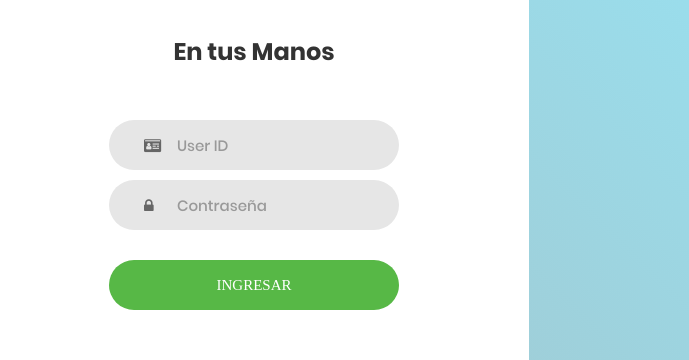
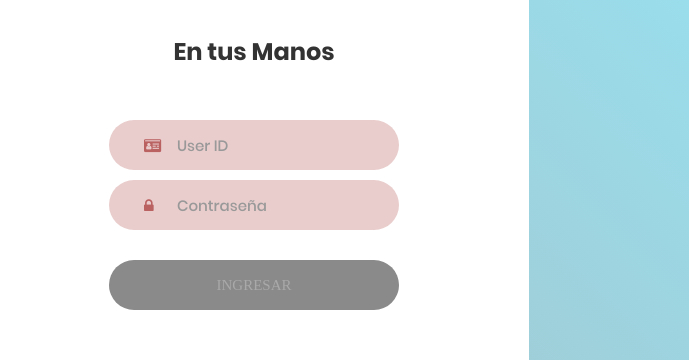
Before and after one commit to bmurillofan/ProgramacionIntegradaYTecnologiasweb, a website: page index.html in a window 1280 px wide. Shown: the part 218-578 px from the top of the page, 591-1280 px from the left. Drawn offline with nearby package versions, Linux system fonts and the light colour scheme; a web font is replaced by a local one.

Commit message:
Validacion Completa del formulario
Validacion

```diff
--- a/css/MyStyles.css
+++ b/css/MyStyles.css
@@ -12,3 +12,19 @@ img {
     50% { -webkit-transform: rotate(-6deg); }
     100% { -webkit-transform: rotate(6deg); }
 }
+
+
+input.ng-invalid {
+	background-color: #ba616152;
+}
+
+input.ng-valid {
+	background-color: #77ba6152;
+}
+
+
+button:disabled {
+	background-color: #8a8a8a;
+	color: darkgrey;
+	cursor: not-allowed;
+}
--- a/index.html
+++ b/index.html
@@ -43,29 +43,28 @@
 					<img class="thumb" src="images/EnTusManosLogo.png" alt="IMG">
 				</div>
 
-				<form class="login100-form validate-form">
+				<form novalidate name="loginForm" class="login100-form validate-form">
 					<span class="login100-form-title">
 						En tus Manos
 					</span>
 
-					<div class="wrap-input100 validate-input" data-validate = "Valid email is required: ex@abc.xyz">
-						<input class="input100" type="text" name="email" placeholder="User ID">
-						<span class="focus-input100"></span>
+					<div class="wrap-input100 validate-input">
+						<input ng-model="usuarioID" required pattern="^[a-zA-Z][a-zA-Z0-9-_\.]{1,20}$" class="input100" type="text" name="nombre" placeholder="User ID">
+						<span class="focus-input100" style="color:{{ loginForm.nombre.$valid ? '#77ba61' : '#ba6161' }}"></span>
 						<span class="symbol-input100">
-							<i class="fa fa-id-card" aria-hidden="true"></i>
+							<i class="fa fa-id-card" style="color:{{ loginForm.nombre.$valid ? '#77ba61' : '#ba6161' }}" aria-hidden="true"></i>
 						</span>
 					</div>
 
 					<div class="wrap-input100 validate-input" data-validate = "Password is required">
-						<input class="input100" type="password" name="pass" placeholder="Contraseña">
-						<span class="focus-input100"></span>
+						<input pattern="^(?=.*\d)(?=.*[a-z])(?=.*[A-Z])(?!.*\s).{5,10}$" ng-model="contrasena" style="color:{{ loginForm.contrasena.$valid ? '#77ba61' : '#ba6161' }}" required class="input100" type="password" name="contrasena" placeholder="Contraseña">
+						<span class="focus-input100" style="color:{{ loginForm.contrasena.$valid ? '#77ba61' : '#ba6161' }}"></span>
 						<span class="symbol-input100">
-							<i class="fa fa-lock" aria-hidden="true"></i>
+							<i class="fa fa-lock" style="color:{{ loginForm.contrasena.$valid ? '#77ba61' : '#ba6161' }}" aria-hidden="true"></i>
 						</span>
 					</div>
-
 					<div class="container-login100-form-btn">
-						<button class="login100-form-btn">
+						<button ng-disabled="loginForm.$invalid" type="submit" class="login100-form-btn">
 							Ingresar
 						</button>
 					</div>
```
